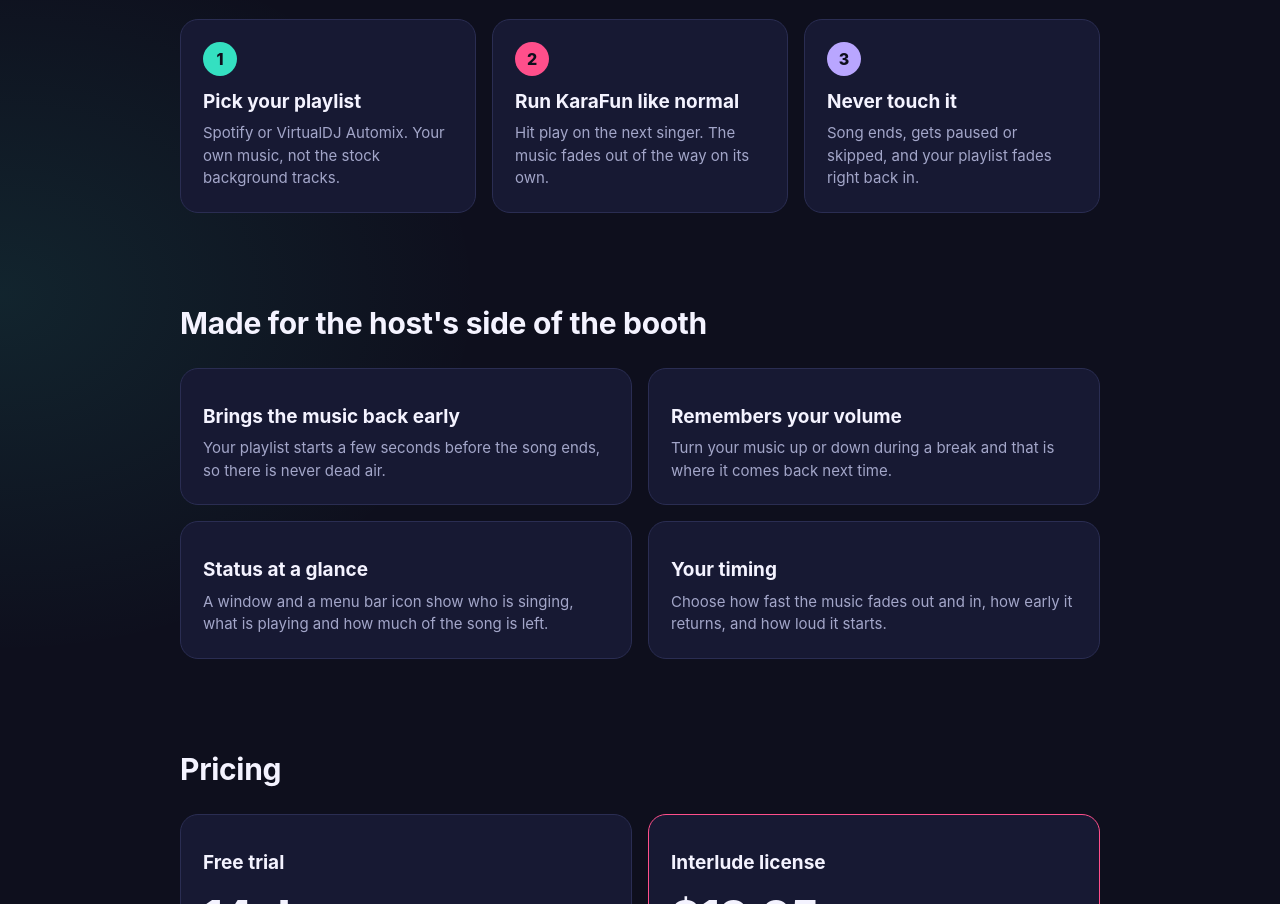
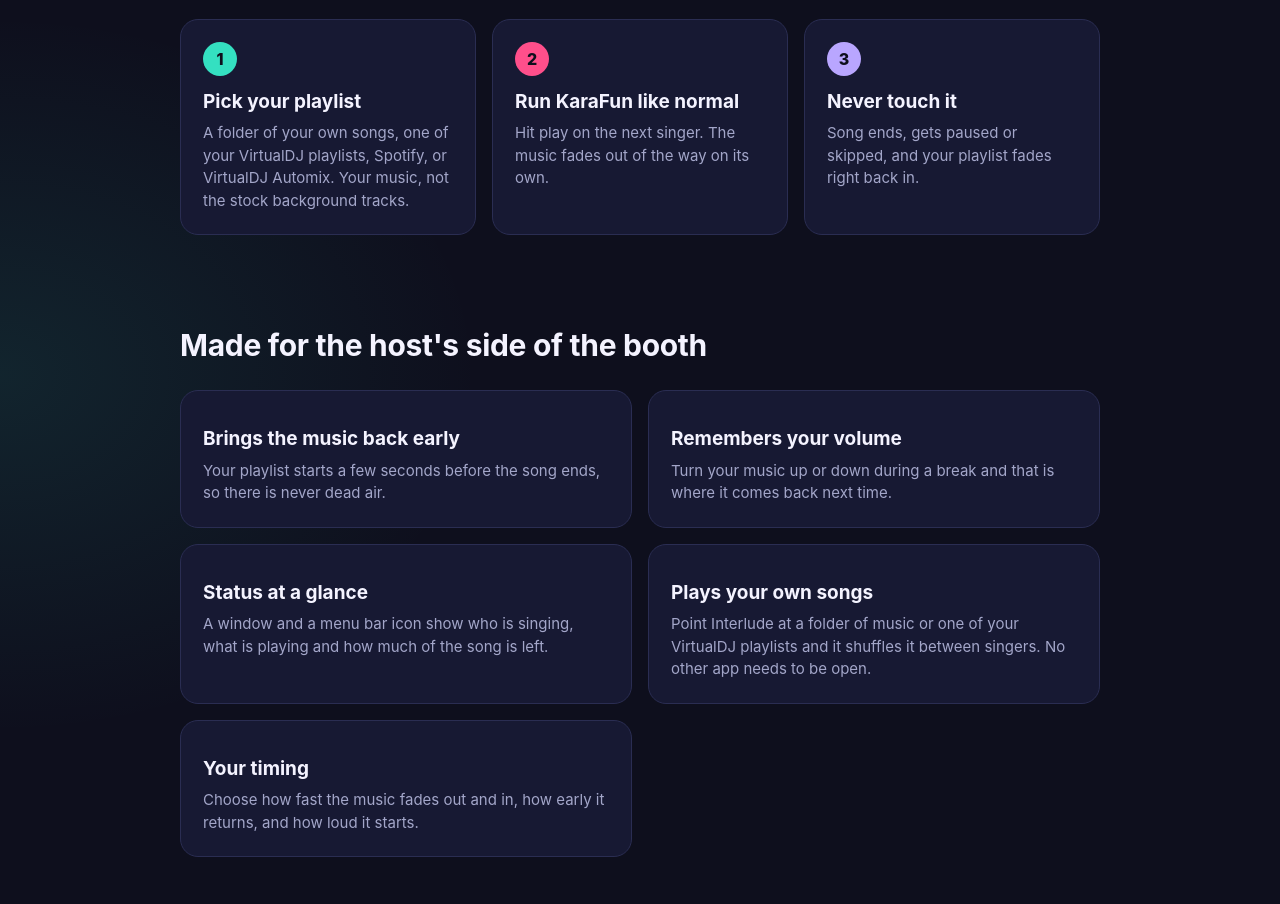
Before and after one commit to interludekaraoke/interludekaraoke.github.io, a plain HTML site: page index.html in a window 1280 px wide. Shown: the part 776-1680 px from the top of the page. Drawn offline with Linux system fonts and the light colour scheme.

Commit message:
Mention the built-in player
Co-Authored-By: Claude Opus 5.5 <noreply@anthropic.com>

```diff
--- a/index.html
+++ b/index.html
@@ -101,7 +101,7 @@
       </div>
     </div>
     <div class="grid">
-      <div class="card"><div class="num" style="background:var(--music)">1</div><h3>Pick your playlist</h3><p>Spotify or VirtualDJ Automix. Your own music, not the stock background tracks.</p></div>
+      <div class="card"><div class="num" style="background:var(--music)">1</div><h3>Pick your playlist</h3><p>A folder of your own songs, one of your VirtualDJ playlists, Spotify, or VirtualDJ Automix. Your music, not the stock background tracks.</p></div>
       <div class="card"><div class="num" style="background:var(--sing)">2</div><h3>Run KaraFun like normal</h3><p>Hit play on the next singer. The music fades out of the way on its own.</p></div>
       <div class="card"><div class="num" style="background:#b9a6ff">3</div><h3>Never touch it</h3><p>Song ends, gets paused or skipped, and your playlist fades right back in.</p></div>
     </div>
@@ -113,6 +113,7 @@
       <div class="card"><h3>Brings the music back early</h3><p>Your playlist starts a few seconds before the song ends, so there is never dead air.</p></div>
       <div class="card"><h3>Remembers your volume</h3><p>Turn your music up or down during a break and that is where it comes back next time.</p></div>
       <div class="card"><h3>Status at a glance</h3><p>A window and a menu bar icon show who is singing, what is playing and how much of the song is left.</p></div>
+      <div class="card"><h3>Plays your own songs</h3><p>Point Interlude at a folder of music or one of your VirtualDJ playlists and it shuffles it between singers. No other app needs to be open.</p></div>
       <div class="card"><h3>Your timing</h3><p>Choose how fast the music fades out and in, how early it returns, and how loud it starts.</p></div>
     </div>
   </section>
@@ -131,7 +132,7 @@
 
   <section id="faq">
     <h2>FAQ</h2>
-    <details><summary>What do I need?</summary><p>A Mac running macOS 13 or later, the KaraFun app for Mac, and either the Spotify app or VirtualDJ for your between-singer music.</p></details>
+    <details><summary>What do I need?</summary><p>A Mac running macOS 13 or later and the KaraFun app for Mac. For the music between singers, drop your own songs (MP3, M4A, WAV or FLAC) into Interlude's music folder, pick one of your VirtualDJ playlists, or use Spotify or VirtualDJ.</p></details>
     <details><summary>Does it work on Windows?</summary><p>Not yet. Interlude is Mac only for now.</p></details>
     <details><summary>How do I get my license key?</summary><p>It is emailed to you right after purchase. You can also find it any time in your <a href="https://polar.sh/interlude-app/portal" style="color:var(--music)">customer portal</a>. Paste it into Interlude's Setup &amp; License window.</p></details>
     <details><summary>I got a new Mac. Can I move my license?</summary><p>Yes. Click "Deactivate This Mac" in Interlude on the old Mac, or remove the old Mac in your customer portal, then activate on the new one.</p></details>
```
